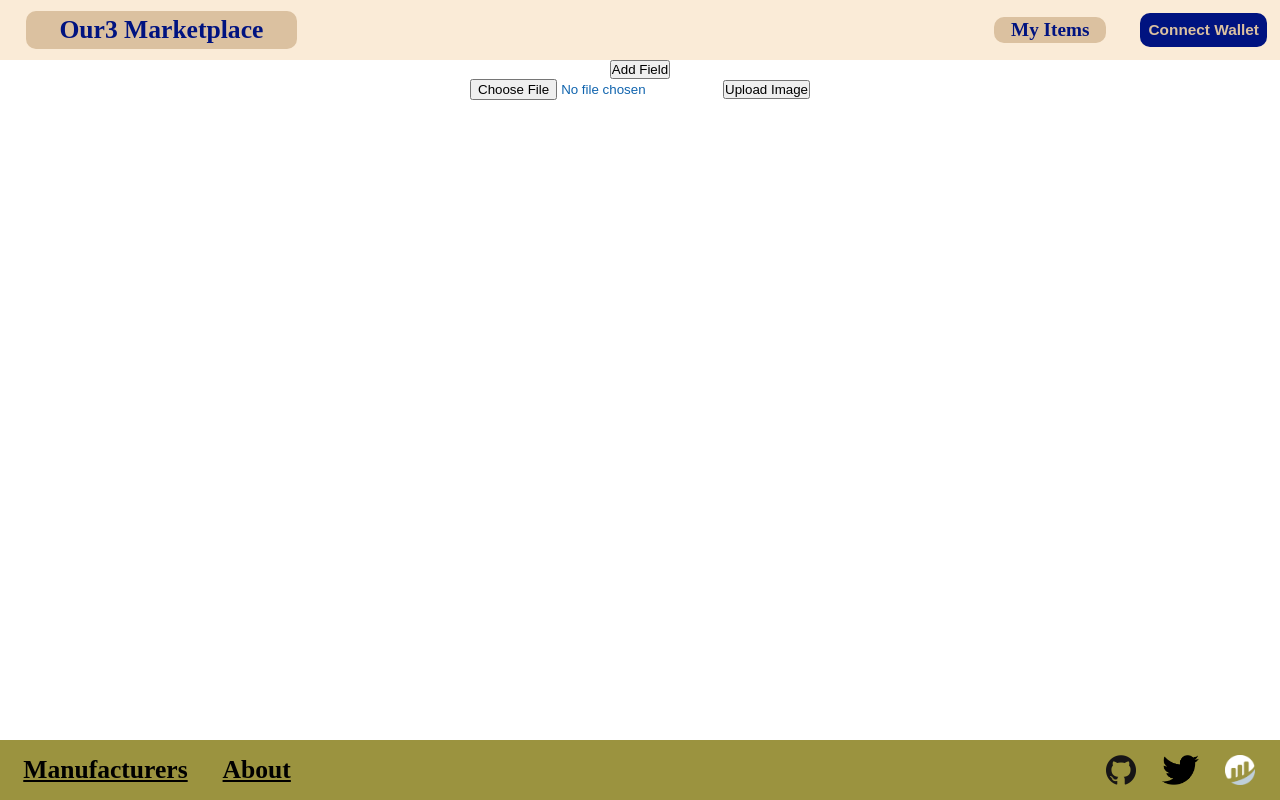
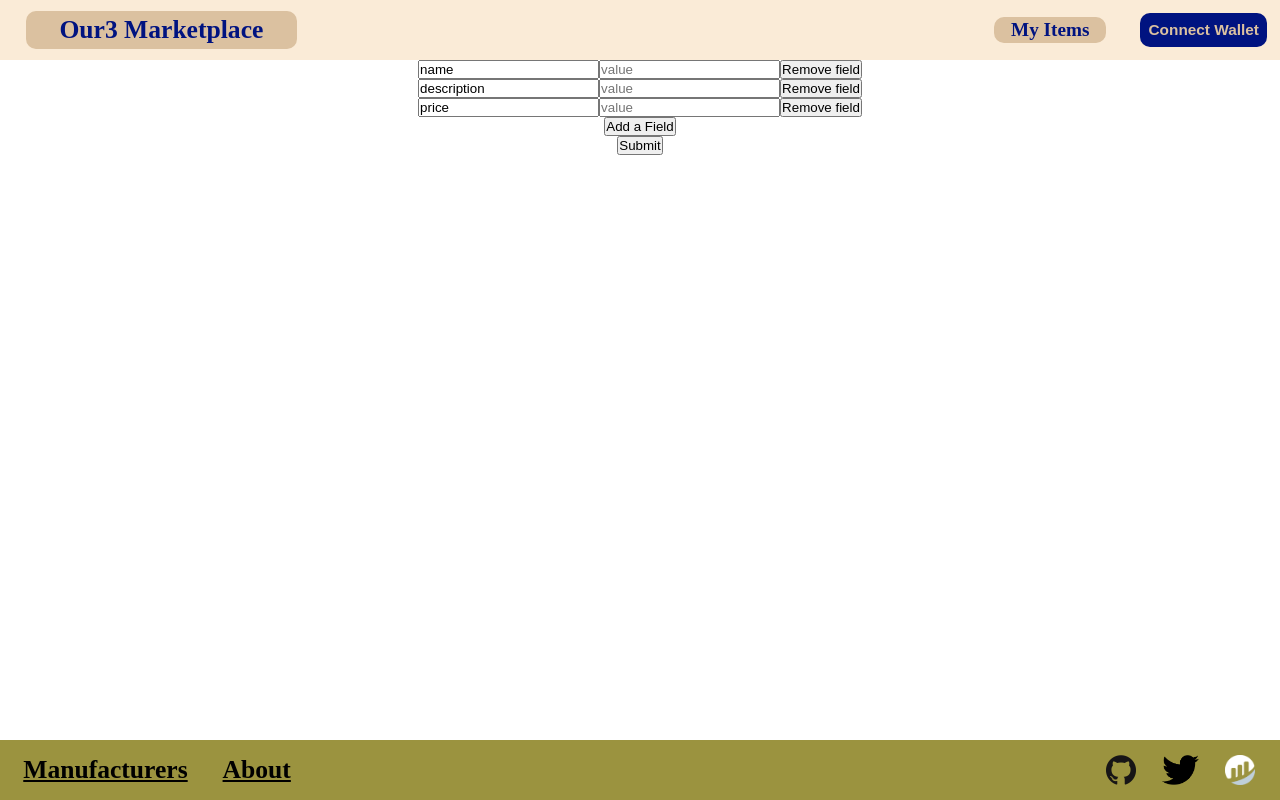
Before and after one commit to josealonso/zelda, a React (Create React App) app in the folder nft-mrkt-frontend/: page /json-upload in a window 1280 px wide. Built offline with nearby package versions, Linux system fonts and the light colour scheme.

Commit message:
changes got left out

```diff
--- a/nft-mrkt-frontend/src/components/UploadJSONDataForm/UploadJSONDataForm.tsx
+++ b/nft-mrkt-frontend/src/components/UploadJSONDataForm/UploadJSONDataForm.tsx
@@ -4,30 +4,84 @@ import './form.scss'
 
 function UploadJSONDataForm() {
 
-    const [fileImg, setFileImg] = useState<File | null>(null);
-    const [imgHash, setImgHash] = useState<string>("");
+    let initialFieldNames = ["name", "description", "price"]
+    let initialFieldValues = ["", "", ""]
 
-    let initialFieldState = new Map<String,String>( [["name", ""], ["description",""], ["price",""]])
-    const [allFields, setAllFields] = useState(initialFieldState);
+    const [fieldNames, setFieldNames] = useState(initialFieldNames);
+    const [fieldValues, setFieldValues] = useState(initialFieldValues);
 
-    const handleAddField = () => {
-        const fields = allFields
-        fields.set("","")
-        setAllFields(fields);
+    const [ipfsHash, setIpfsHash] = useState<string>("");
+
+    const addField = () => {
+        const thisFieldNames = fieldNames.slice()
+        const thisFieldValues = fieldValues.slice()
+        console.log(thisFieldNames, thisFieldValues)
+        let defaultKey = "key"
+        let defaultValue = ""
+        let originalLength = thisFieldNames.length
+
+        thisFieldNames[originalLength + 1] = defaultKey
+        thisFieldValues[originalLength + 1] = defaultValue
+
+        if (thisFieldNames.length !== thisFieldValues.length) {
+            alert("Arrays aren't equal!!!")
+            console.log(thisFieldNames, thisFieldValues)
+        }
+        setFieldNames(thisFieldNames)
+        setFieldValues(thisFieldValues)
     }
 
-    const handleRemoveField = (key: string) => {
-        const fields = allFields;
-        fields.delete(key)
+    const removeField = (event: React.FormEvent, index: number) => {
+        const thisFieldNames = fieldNames.slice()
+        const thisFieldValues = fieldValues.slice()
+        thisFieldNames.splice(index, 1)
+        thisFieldValues.splice(index, 1)
+
+        if (thisFieldNames.length !== thisFieldValues.length) {
+            alert("Arrays aren't equal!!!")
+        }
+        setFieldNames(thisFieldNames)
+        setFieldValues(thisFieldValues)
     }
 
-    const sendFileToIPFS = async (e: React.FormEvent<HTMLFormElement>) => {
+    const handleFormChange = (event: React.FormEvent<HTMLInputElement>, index: number) => {
+        console.log("new f:", fieldNames, fieldValues)
+
+        const thisFieldNames = fieldNames.slice()
+        const thisFieldValues = fieldValues.slice()
+
+        let newContent = event.currentTarget.value
+        let className = event.currentTarget.className
+        if (className == "key") {
+            thisFieldNames[index] = newContent
+        } else if (className == "value") {
+            thisFieldValues[index] = newContent
+        }
+
+        if (thisFieldNames.length !== thisFieldValues.length) {
+            alert("Arrays aren't equal!!!")
+        }
+        setFieldNames(thisFieldNames)
+        setFieldValues(thisFieldValues)
+        console.log("new f:", fieldNames, fieldValues)
+    }
+
+    const submit = (e: React.FormEvent<HTMLElement>) => {
+        e.preventDefault();
+        console.log(fieldNames, fieldValues)
+    }
+
+
+    const sendJSONToIPFS = async (e: React.FormEvent<HTMLButtonElement>) => {
         e.preventDefault()
+        if (fieldNames.length !== fieldValues.length) {
+            alert("Arrays aren't equal!!!")
+        }
+        if (e.currentTarget.id !== 'final_submit') {
+            console.log("not final submit button")
+            return
+        }
 
-        if (!fileImg) {
-            return;
-        }
-        console.log("We have found a file", fileImg)
         try {
             console.log("various variables", process.env)
 
@@ -35,24 +89,21 @@ function UploadJSONDataForm() {
             const api_secret_key = process.env.REACT_APP_PINATA_API_SECRET_KEY
 
             if (api_key != null && api_secret_key != null) {
-                const formData = new FormData();
-                formData.append("file", fileImg);
 
                 const resFile = await axios({
                     method: "post",
-                    url: "https://api.pinata.cloud/pinning/pinFileToIPFS",
-                    data: formData,
+                    url: "https://api.pinata.cloud/pinning/pinJSONToIPFS",
                     headers: {
                         'pinata_api_key': api_key,
                         'pinata_secret_api_key': api_secret_key,
-                        "Content-Type": "multipart/form-data"
+                        "Content-Type": "application/json"
                     },
+                    data: {fieldNames, fieldValues}
                 });
 
-                const ImgHash = `ipfs://${resFile.data.IpfsHash}`;
-                setImgHash(ImgHash)
-                console.log(ImgHash);
-                //Take a look at your Pinata Pinned section, you will see a new file added to you list.
+                const ipfsHash = `ipfs://${resFile.data.IpfsHash}`;
+                setIpfsHash(ipfsHash)
+                console.log(ipfsHash);
             } else {
                 console.log("API Keys not found")
             }
@@ -63,18 +114,33 @@ function UploadJSONDataForm() {
         }
     }
 
-    return(
-        <div className="form">
-            <button  onClick={() => handleAddField()}>
-                Add Field
-            </button>
-            <form onSubmit={sendFileToIPFS}>
-                <input type="file" onChange={(e) => setFileImg(e.target.files ? e.target.files[0] : null)} required />
-                <button type='submit' >Upload Image</button>
+    // @ts-ignore
+    return(<div className="form">
+            <form onSubmit={submit}>
+                {fieldNames.map((key: string, i: number)=>{
+                    return (
+                        <div key={i}>
+                            <input className='key'
+                                   name={key}
+                                   placeholder={key}
+                                   value={key}
+                                   onChange={(event:React.FormEvent<HTMLInputElement>) => handleFormChange(event, i)}
+                                   />
+                            <input className='value'
+                                   name={key}
+                                   placeholder='value'
+                                   value={fieldValues[i]}
+                                   onChange={(event:React.FormEvent<HTMLInputElement>) => handleFormChange(event, i)}
+                            />
+                            <button id='remove_field' onClick={(event:React.FormEvent) => removeField(event, i)}>Remove field</button>
+                        </div>
+                    )
+                })}
             </form>
-            <div>{imgHash}</div>
-        </div>
-    )
+            <button onClick={addField}>Add a Field</button>
+            <button id='final_submit' onClick={sendJSONToIPFS}>Submit</button>
+            <div>{ipfsHash}</div>
+        </div>)
 }
 
 export default UploadJSONDataForm
```
